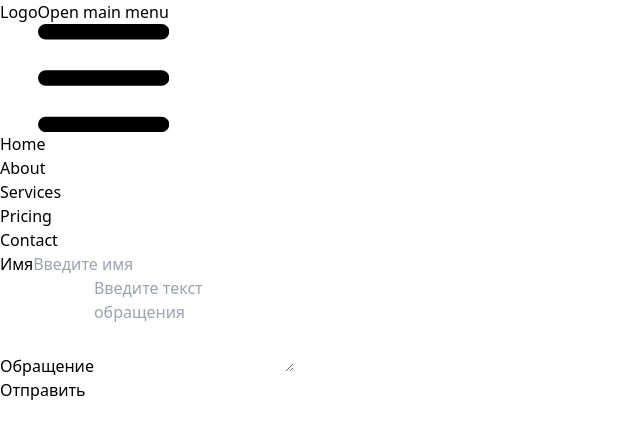
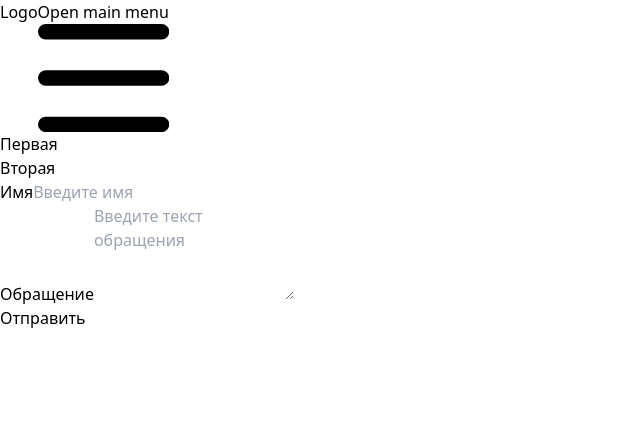
Before and after one commit to Flugel228/Envybox, a Vue app in the folder frontend/: page / in a window 1280 px wide. Shown: the top 434 px of the page, without its empty margins (0-640 px from the left). Built offline with nearby package versions, Linux system fonts and the light colour scheme.

Commit message:
feat: Add a list of reviews

```diff
--- a/frontend/src/App.vue
+++ b/frontend/src/App.vue
@@ -4,28 +4,28 @@
       <a href="https://flowbite.com/" class="flex items-center space-x-3 rtl:space-x-reverse">
         <span class="self-center text-2xl font-semibold whitespace-nowrap dark:text-white">Logo</span>
       </a>
-      <button data-collapse-toggle="navbar-default" type="button" class="inline-flex items-center p-2 w-10 h-10 justify-center text-sm text-gray-500 rounded-lg md:hidden hover:bg-gray-100 focus:outline-none focus:ring-2 focus:ring-gray-200 dark:text-gray-400 dark:hover:bg-gray-700 dark:focus:ring-gray-600" aria-controls="navbar-default" aria-expanded="false">
+      <button data-collapse-toggle="navbar-default" type="button"
+              class="inline-flex items-center p-2 w-10 h-10 justify-center text-sm text-gray-500 rounded-lg md:hidden hover:bg-gray-100 focus:outline-none focus:ring-2 focus:ring-gray-200 dark:text-gray-400 dark:hover:bg-gray-700 dark:focus:ring-gray-600"
+              aria-controls="navbar-default" aria-expanded="false">
         <span class="sr-only">Open main menu</span>
         <svg class="w-5 h-5" aria-hidden="true" xmlns="http://www.w3.org/2000/svg" fill="none" viewBox="0 0 17 14">
-          <path stroke="currentColor" stroke-linecap="round" stroke-linejoin="round" stroke-width="2" d="M1 1h15M1 7h15M1 13h15"/>
+          <path stroke="currentColor" stroke-linecap="round" stroke-linejoin="round" stroke-width="2"
+                d="M1 1h15M1 7h15M1 13h15"/>
         </svg>
       </button>
       <div class="hidden w-full md:block md:w-auto" id="navbar-default">
         <ul class="font-medium flex flex-col p-4 md:p-0 mt-4 border border-gray-100 rounded-lg bg-gray-50 md:flex-row md:space-x-8 rtl:space-x-reverse md:mt-0 md:border-0 md:bg-white dark:bg-gray-800 md:dark:bg-gray-900 dark:border-gray-700">
           <li>
-            <a href="#" class="block py-2 px-3 text-white bg-blue-700 rounded md:bg-transparent md:text-blue-700 md:p-0 dark:text-white md:dark:text-blue-500" aria-current="page">Home</a>
+            <router-link :to="{name: 'first'}"
+                         class="block py-2 px-3 text-gray-900 rounded hover:bg-gray-100 md:hover:bg-transparent md:border-0 md:hover:text-blue-700 md:p-0 dark:text-white md:dark:hover:text-blue-500 dark:hover:bg-gray-700 dark:hover:text-white md:dark:hover:bg-transparent">
+              Первая
+            </router-link>
           </li>
           <li>
-            <a href="#" class="block py-2 px-3 text-gray-900 rounded hover:bg-gray-100 md:hover:bg-transparent md:border-0 md:hover:text-blue-700 md:p-0 dark:text-white md:dark:hover:text-blue-500 dark:hover:bg-gray-700 dark:hover:text-white md:dark:hover:bg-transparent">About</a>
-          </li>
-          <li>
-            <a href="#" class="block py-2 px-3 text-gray-900 rounded hover:bg-gray-100 md:hover:bg-transparent md:border-0 md:hover:text-blue-700 md:p-0 dark:text-white md:dark:hover:text-blue-500 dark:hover:bg-gray-700 dark:hover:text-white md:dark:hover:bg-transparent">Services</a>
-          </li>
-          <li>
-            <a href="#" class="block py-2 px-3 text-gray-900 rounded hover:bg-gray-100 md:hover:bg-transparent md:border-0 md:hover:text-blue-700 md:p-0 dark:text-white md:dark:hover:text-blue-500 dark:hover:bg-gray-700 dark:hover:text-white md:dark:hover:bg-transparent">Pricing</a>
-          </li>
-          <li>
-            <a href="#" class="block py-2 px-3 text-gray-900 rounded hover:bg-gray-100 md:hover:bg-transparent md:border-0 md:hover:text-blue-700 md:p-0 dark:text-white md:dark:hover:text-blue-500 dark:hover:bg-gray-700 dark:hover:text-white md:dark:hover:bg-transparent">Contact</a>
+            <router-link :to="{name: 'second'}"
+                         class="block py-2 px-3 text-gray-900 rounded hover:bg-gray-100 md:hover:bg-transparent md:border-0 md:hover:text-blue-700 md:p-0 dark:text-white md:dark:hover:text-blue-500 dark:hover:bg-gray-700 dark:hover:text-white md:dark:hover:bg-transparent">
+              Вторая
+            </router-link>
           </li>
         </ul>
       </div>
--- /dev/null
+++ b/frontend/src/components/reviews/DefaultReview.vue
@@ -0,0 +1,34 @@
+<script setup lang="ts">
+import {withDefaults, defineProps} from "vue"
+import {IProps} from "@/types/components/reviews/default-review";
+
+const props = withDefaults(defineProps<IProps>(), {});
+</script>
+
+<template>
+
+    <div class="flex justify-center">
+      <div class="max-w-3xl">
+        <div
+            class="m-4 block rounded-lg bg-white p-6 shadow-lg dark:bg-neutral-800 dark:shadow-black/20">
+          <!--Testimonial-->
+          <div class="md:flex md:flex-row">
+            <div class="md:ml-6">
+              <p
+                  class="mb-6 font-light text-neutral-500 dark:text-neutral-300">
+                {{ props.form.appeal }}
+              </p>
+              <p
+                  class="mb-2 text-xl font-semibold text-neutral-800 dark:text-neutral-200">
+                {{ props.form.name}}
+              </p>
+            </div>
+          </div>
+        </div>
+      </div>
+    </div>
+</template>
+
+<style scoped>
+
+</style>
--- a/frontend/src/router/index.ts
+++ b/frontend/src/router/index.ts
@@ -6,6 +6,11 @@ const routes = [
     path: '/',
     name: 'first',
     component: () => import('../views/FirstView.vue')
+  },
+  {
+    path: '/second',
+    name: 'second',
+    component: () => import('../views/SecondView.vue')
   }
 ]
 
--- /dev/null
+++ b/frontend/src/types/components/reviews/default-review.ts
@@ -0,0 +1,5 @@
+import {Form} from "@/types/store/modules/forms";
+
+export interface IProps {
+    form: Form
+}
--- /dev/null
+++ b/frontend/src/views/SecondView.vue
@@ -0,0 +1,24 @@
+<script setup lang="ts">
+import DefaultReview from "@/components/reviews/DefaultReview.vue";
+import {useStore} from "vuex";
+import {GettersTypes} from "@/types/store/modules/forms";
+import {computed} from "vue";
+
+const store$ = useStore();
+
+const forms = computed(() => store$.getters[`forms/${GettersTypes.GET_FORMS}`])
+</script>
+
+<template>
+  <section
+      class="p-6 text-center md:text-left">
+    <DefaultReview v-for="(form, id) in forms"
+                   :key="id"
+                   :form="form"
+    />
+  </section>
+</template>
+
+<style scoped>
+
+</style>
```
